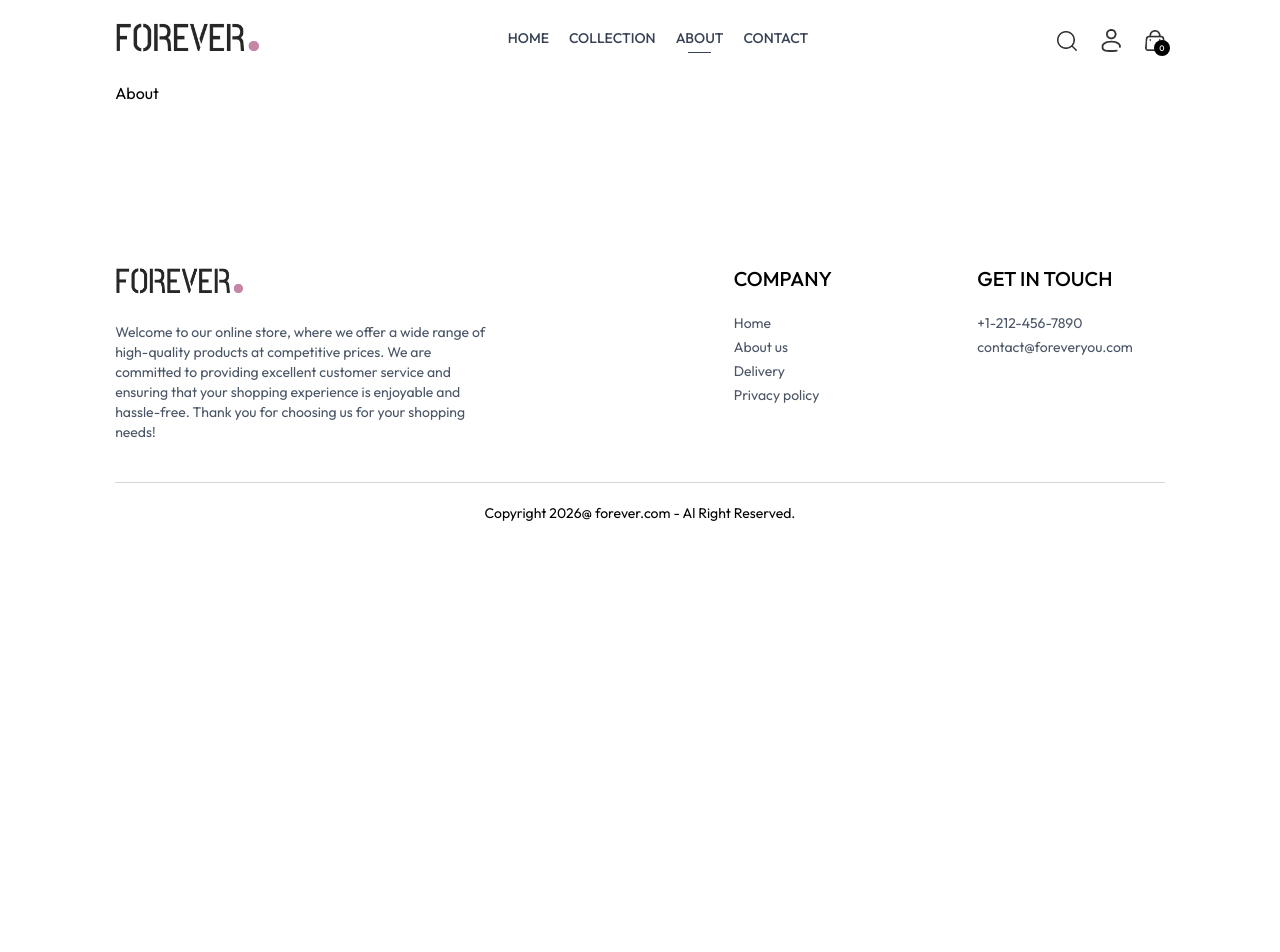
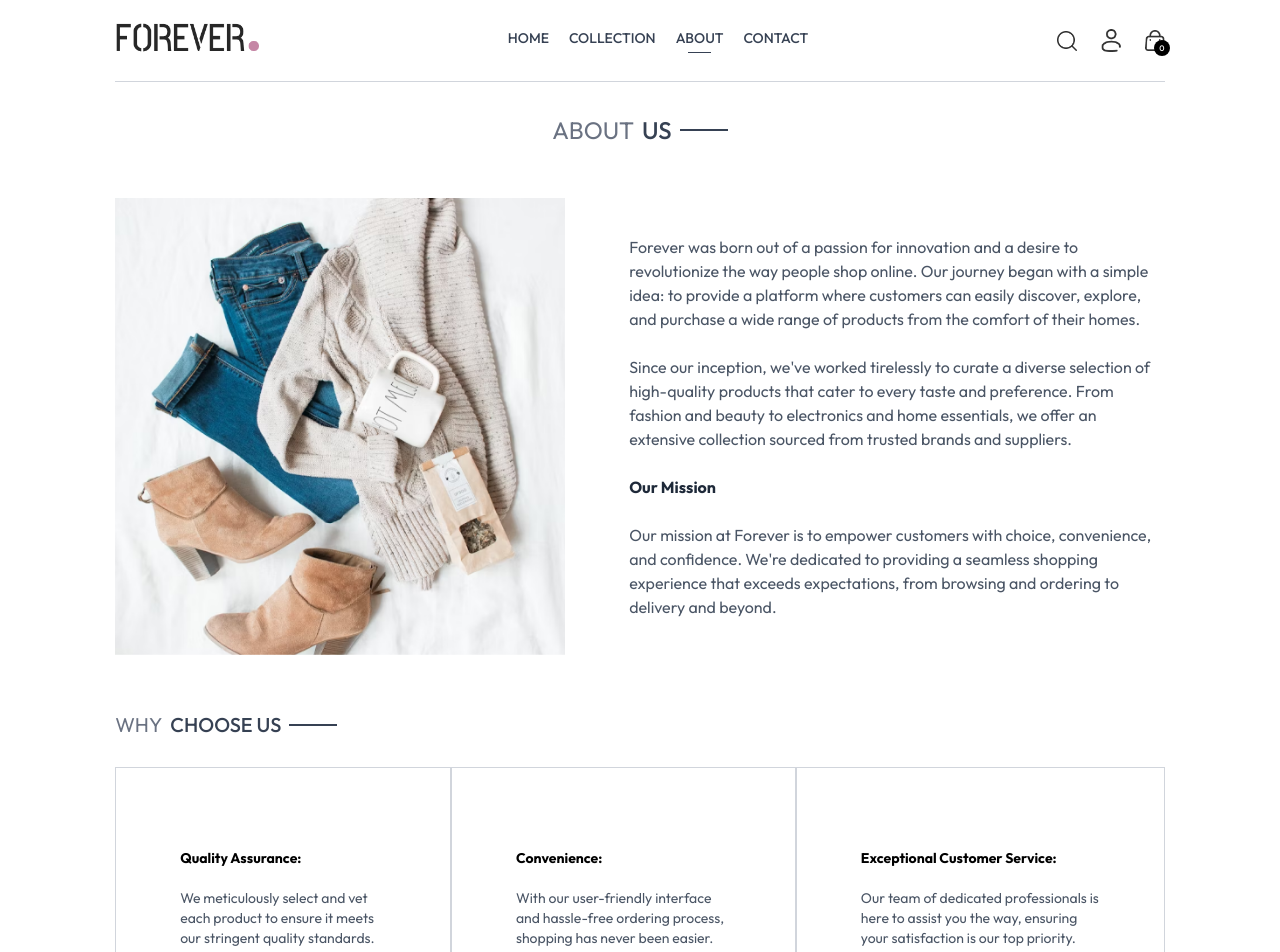
Before and after one commit to anishkumarsharma1/E-commerce-App, a React (Vite) app in the folder frontend/: page /about in a window 1280 px wide. Shown: the top 952 px of the page. Before the commit the page ends 800 px from the top, so only its background shows below. Built offline with nearby package versions, Linux system fonts and the light colour scheme.

Commit message:
feat: add About Us and Contact Us pages

```diff
--- a/frontend/src/components/Navbar.jsx
+++ b/frontend/src/components/Navbar.jsx
@@ -40,7 +40,7 @@
             <img onClick={()=>setShowSearch(true)} src={assets.search_icon} className='w-5 cursor-pointer' alt="" />
 
             <div className='group relative'>
-                <img className='w-5 cursor-pointer' src={assets.profile_icon} alt="" />
+                <Link to='/login'><img className='w-5 cursor-pointer' src={assets.profile_icon} alt="" /></Link>
                 <div className='group-hover:block hidden absolute dropdown-menu right-0 pt-4'>
                     <div className='flex flex-col gap-2 w-36 py-3 px-5 bg-slate-100 text-gray-500 rounded'>
                         <p className='cursor-pointer hover:text-black'>My Profile</p>
--- a/frontend/src/pages/About.jsx
+++ b/frontend/src/pages/About.jsx
@@ -1,8 +1,48 @@
 import React from 'react'
+import Title from '../components/Title'
+import { assets } from '../assets/assets'
+import Newsletterbox from '../components/Newsletterbox'
 
 const About = () => {
   return (
-    <div>About</div>
+    <div>
+
+      <div className='text-2xl text-center pt-8 border-t border-gray-300'>
+          <Title text1={'ABOUT'} text2={'US'} />
+      </div>
+
+      <div className='my-10 flex flex-col md:flex-row gap-16'>
+          <img className='w-full md:max-w-[450px]' src={assets.about_img} alt="" />
+          <div className='flex flex-col justify-center gap-6 md:w-2/4 text-gray-600'>
+            <p>Forever was born out of a passion for innovation and a desire to revolutionize the way people shop online. Our journey began with a simple idea: to provide a platform where customers can easily discover, explore, and purchase a wide range of products from the comfort of their homes.</p>
+            <p>Since our inception, we've worked tirelessly to curate a diverse selection of high-quality products that cater to every taste and preference. From fashion and beauty to electronics and home essentials, we offer an extensive collection sourced from trusted brands and suppliers.</p>
+            <b className='text-gray-800'>Our Mission</b>
+            <p>Our mission at Forever is to empower customers with choice, convenience, and confidence. We're dedicated to providing a seamless shopping experience that exceeds expectations, from browsing and ordering to delivery and beyond.</p>
+          </div>
+      </div>
+
+      <div className='text-xl py-4'>
+          <Title text1={'WHY'} text2={'CHOOSE US'}/>
+      </div>
+
+      <div className='flex flex-col md:flex-row text-sm mb-20'>
+        <div  className='border border-gray-300 px-10 md:px-16 py-8 sm:py-20 flex flex-col gap-5'>
+          <b>Quality Assurance:</b>
+          <p className='text-gray-600'>We meticulously select and vet each product to ensure it meets our stringent quality standards.</p>
+        </div>
+        <div  className='border border-gray-300 px-10 md:px-16 py-8 sm:py-20 flex flex-col gap-5'>
+          <b>Convenience:</b>
+          <p className='text-gray-600'>With our user-friendly interface and hassle-free ordering process, shopping has never been easier.</p>
+        </div>
+        <div  className='border border-gray-300 px-10 md:px-16 py-8 sm:py-20 flex flex-col gap-5'>
+          <b>Exceptional Customer Service:</b>
+          <p className='text-gray-600'>Our team of dedicated professionals is here to assist you the way, ensuring your satisfaction is our top priority.</p>
+        </div>
+      </div>
+
+      <Newsletterbox/>
+
+    </div>
   )
 }
 
--- a/frontend/src/pages/Contact.jsx
+++ b/frontend/src/pages/Contact.jsx
@@ -1,8 +1,31 @@
 import React from 'react'
+import Title from '../components/Title'
+import { assets } from '../assets/assets'
+import Newsletterbox from '../components/Newsletterbox'
 
 const Contact = () => {
   return (
-    <div>Contact</div>
+    <div>
+
+     <div className='text-center text-2xl pt-10 border-t border-gray-200'>
+        <Title text1={'CONTACT'} text2={'US'}/>
+     </div>
+
+      <div className='my-10 flex flex-col justify-center md:flex-row gap-10 mb-28'>
+        <img className='w-full md:max-w-[480px]' src={assets.contact_img} alt="" />
+        <div className='flex flex-col justify-center items-start gap-6'>
+          <p className='font-semibold text-xl text-gray-600'>Our Store</p>
+          <p className='text-gray-500'>54709 Willms Station <br /> Suite 350, Washington, USA</p>
+          <p className='text-gray-500'>Tel : (415) 555-0132 <br />Email: admin@forever.com</p>
+          <p className='font-semibold text-xl text-gray-600'>Careers at Forever</p>
+          <p className='text-gray-500'>Learn more about our teams and job openings.</p>
+          <button className='border border-black px-8 py-4 text-sm hover:bg-black hover:text-white transition-all duration-500'>Explore Jobs</button>
+        </div>
+      </div>
+
+      <Newsletterbox/>
+
+    </div>
   )
 }
 
--- a/frontend/src/pages/Login.jsx
+++ b/frontend/src/pages/Login.jsx
@@ -1,8 +1,32 @@
-import React from 'react'
+import React, { useState } from 'react'
 
 const Login = () => {
+
+  const[currentState, setCurrentState] = useState('Sign Up');
+
+  const onSubmitHandler = async (event) =>{
+      event.preventDefault();
+  }
+
   return (
-    <div>Login</div>
+    <form onSubmit={onSubmitHandler} className='flex flex-col items-center w-[90%] sm:max-w-96 m-auto mt-14 gap-4 text-gray-800'>
+        <div className='inline-flex items-center gap-2 mb-2 mt-10'>
+          <p className='prata-regular text-3xl'>{currentState}</p>
+          <hr className='border-none h-[1.5px] w-8 bg-gray-800' />
+        </div>
+        {currentState === 'Login' ? '' : <input type='text' className='w-full px-3 py-2 border border-gray-500' placeholder='Name' required/>}
+        <input type='email' className='w-full px-3 py-2 border border-gray-500' placeholder='Email' required/>
+        <input type='password' className='w-full px-3 py-2 border border-gray-500' placeholder='Password' required/>
+        <div className='w-full flex justify-between text-sm mt-[-8px]'>
+            <p className='cursor-pointer'>Forget your passowrd?</p>
+            {
+              currentState === 'Login'
+              ? <p onClick={()=>setCurrentState('Sign Up')} className='cursor-pointer'>Create account</p>
+              : <p onClick={()=>setCurrentState('Login')} className='cursor-pointer'>Login Here</p>
+            }
+        </div>
+        <button className='bg-black text-white font-light px-8 py-2 mt-4'>{currentState === 'Login' ? 'Sign In' : 'Sign Up'}</button>
+    </form>
   )
 }
 
```
